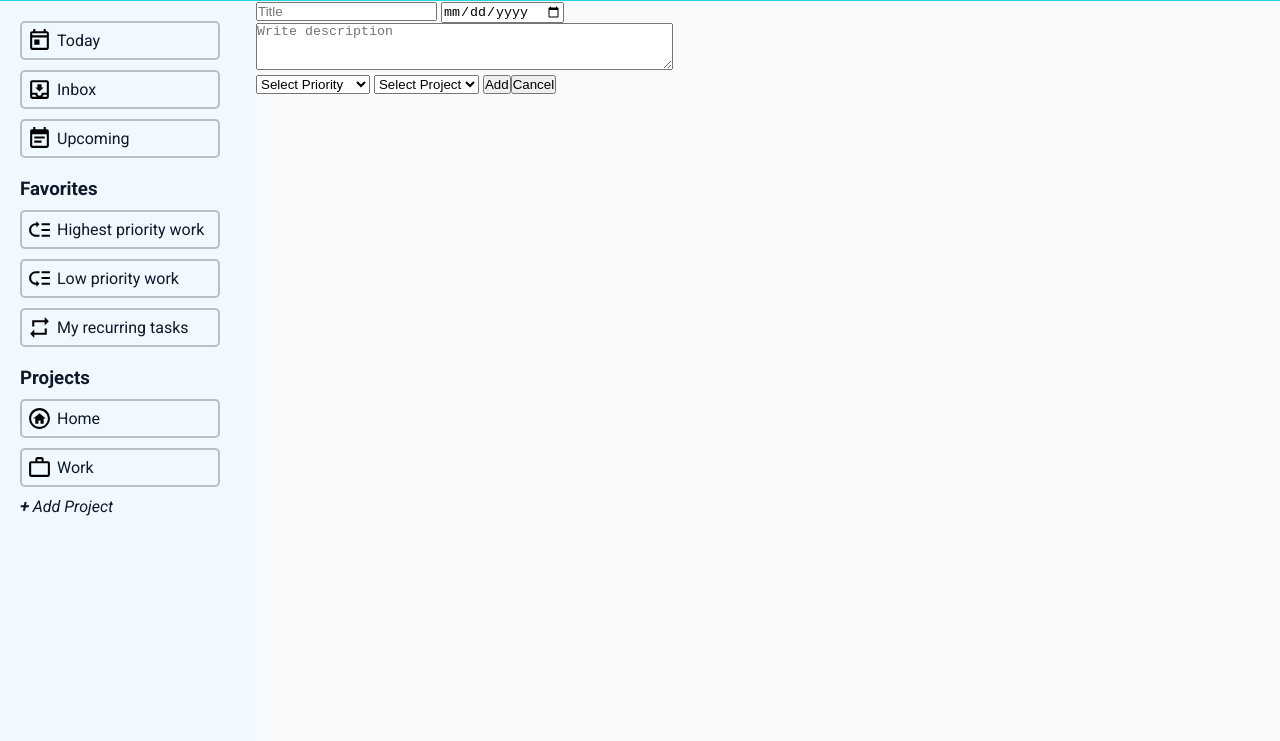
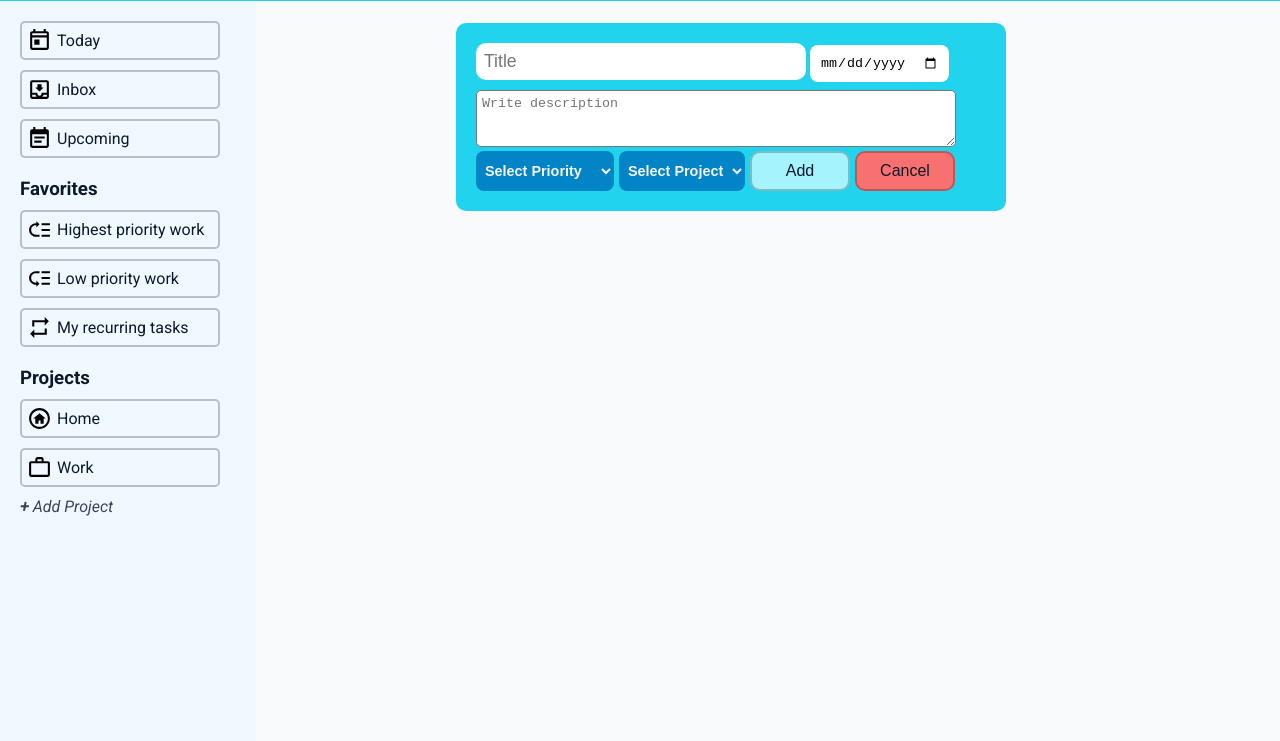
Before and after one commit to Amrit57/To-Do-app, a plain HTML site: page index.html in a window 1280 px wide. Shown: the part 59-800 px from the top of the page. Drawn offline with Linux system fonts and the light colour scheme; a web font is replaced by a local one.

Commit message:
Styled input form

```diff
--- a/style.css
+++ b/style.css
@@ -13,12 +13,13 @@
   --nav-link-bg: #22d3ee;
   --high-priority: #f87171;
   --low-priority: #22c55e;
-  --recurring-task:#999;
+  --recurring-project: #999;
   --content-bg: #f8fafc;
-  --button-hover:#0284c7;
-  --border-color:rgba(0, 0, 0, 0.233);
-  --header-bg:#22d3ee;
-  --button-bg:#a5f3fc;
+  --button-hover: #0284c7;
+  --border-color: rgba(0, 0, 0, 0.233);
+  --header-bg: #22d3ee;
+  --button-bg: #a5f3fc;
+  --delete-btn: #f87171;
 }
 #container {
   background: blue;
@@ -60,10 +61,9 @@
   border-radius: 5px;
   width: 200px;
 }
-#dashboard li:hover{
+#dashboard li:hover {
   background: var(--nav-link-bg);
   transition: 0.2s ease-in;
-
 }
 #dashboard #high-priority:hover {
   background: var(--high-priority);
@@ -72,9 +72,10 @@
   background: var(--low-priority);
 }
 #dashboard #recurring-priority:hover {
-  background: var(--recurring-task);
+  background: var(--recurring-project);
 }
-#dashboard svg, #search-svg {
+#dashboard svg,
+#search-svg {
   height: 25px;
 }
 #dashboard a {
@@ -82,15 +83,15 @@
   color: var(--font-color);
 }
 
-#dashboard #add-task-btn{
+#dashboard #add-project-btn {
   cursor: pointer;
   color: #0f172acc;
 }
-#dashboard #add-task-btn:hover{
+#dashboard #add-project-btn:hover {
   color: black;
-  transition: ease-in 0.1s ;
+  transition: ease-in 0.1s;
 }
-#header{
+#header {
   display: flex;
   justify-content: space-between;
   padding: 10px 20px;
@@ -99,11 +100,11 @@
   grid-column: 1/3;
   color: white;
 }
-#header #add-task-btn{
+#header #add-todo-btn {
   background: var(--button-bg);
   padding: 10px;
   width: 120px;
-  color:var(--font-color);
+  color: var(--font-color);
   border-radius: 10px;
   font-size: 1rem;
   font-style: italic;
@@ -112,7 +113,8 @@
   cursor: pointer;
   color: var(--font-color);
 }
-#header #add-task-btn:hover{
+#header #add-todo-btn:hover,
+button:hover {
   background: var(--button-hover);
   transition: 0.2s ease-in-out;
   color: white;
@@ -120,8 +122,8 @@
 #search-section {
   position: relative;
 }
-#search-box:hover{
-background: var(--dashboard-bg);
+#search-box:hover {
+  background: var(--dashboard-bg);
 }
 #search-svg {
   position: absolute;
@@ -139,4 +141,72 @@ background: var(--dashboard-bg);
 #content {
   background: var(--content-bg);
   grid-row: 2/3;
+  position: relative;
 }
+.todo {
+  position: absolute;
+  background: var(--header-bg);
+  padding: 20px;
+  width: 550px;
+  border-radius: 10px;
+  margin: 20px auto;
+  display: grid;
+  gap: 10px;
+  left: 200px;
+  top: 2px;
+}
+#title {
+  width: 330px;
+  padding: 8px;
+  border-radius: 10px;
+  font-size: 1.1rem;
+  border: none;
+  outline: none;
+  margin-bottom: 10px;
+}
+.todo select,
+#date {
+  padding: 10px;
+  border-radius: 8px;
+  border: none;
+  outline: none;
+  cursor:pointer;
+}
+.todo select {
+  padding: 5px;
+  border-radius: 8px;
+  border: none;
+  outline: none;
+  font-size: 0.9rem;
+  background: var(--button-hover);
+  color: whitesmoke;
+  font-weight: 600;
+}
+#description-box {
+  padding: 5px;
+  border-radius: 5px;
+  width: 480px;
+  outline: none;
+}
+.select-btns-wrapper {
+  display: flex;
+  gap: 5px;
+}
+button {
+  background: var(--button-bg);
+  padding: 0px 8px;
+  height: 40px;
+  width: 100px;
+  color: var(--font-color);
+  border-radius: 10px;
+  font-size: 1rem;
+  border: 2px solid var(--border-color);
+  cursor: pointer;
+  color: var(--font-color);
+}
+#cancel {
+  background: var(--delete-btn);
+}
+.displayNone {
+  display: none;
+}
```
